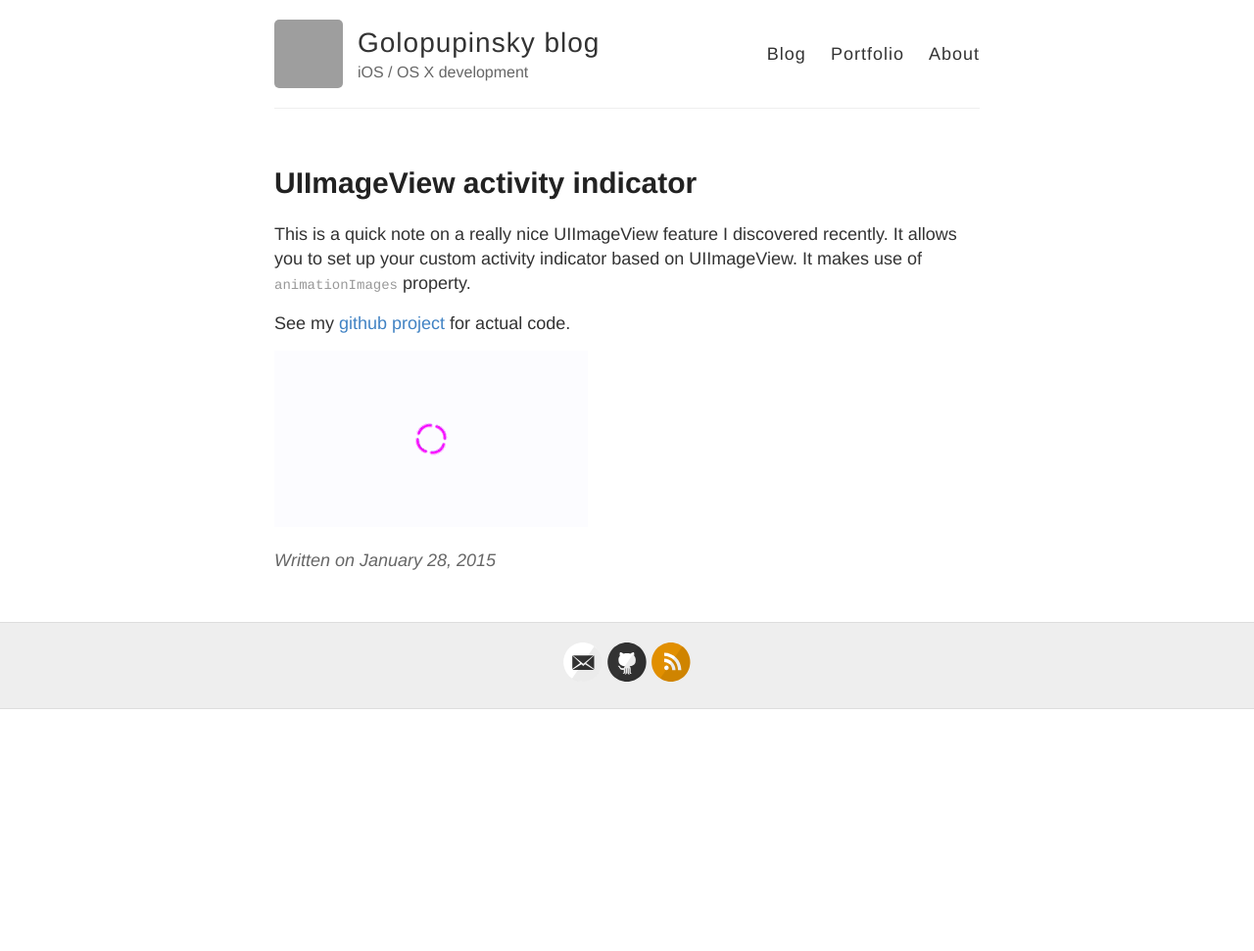
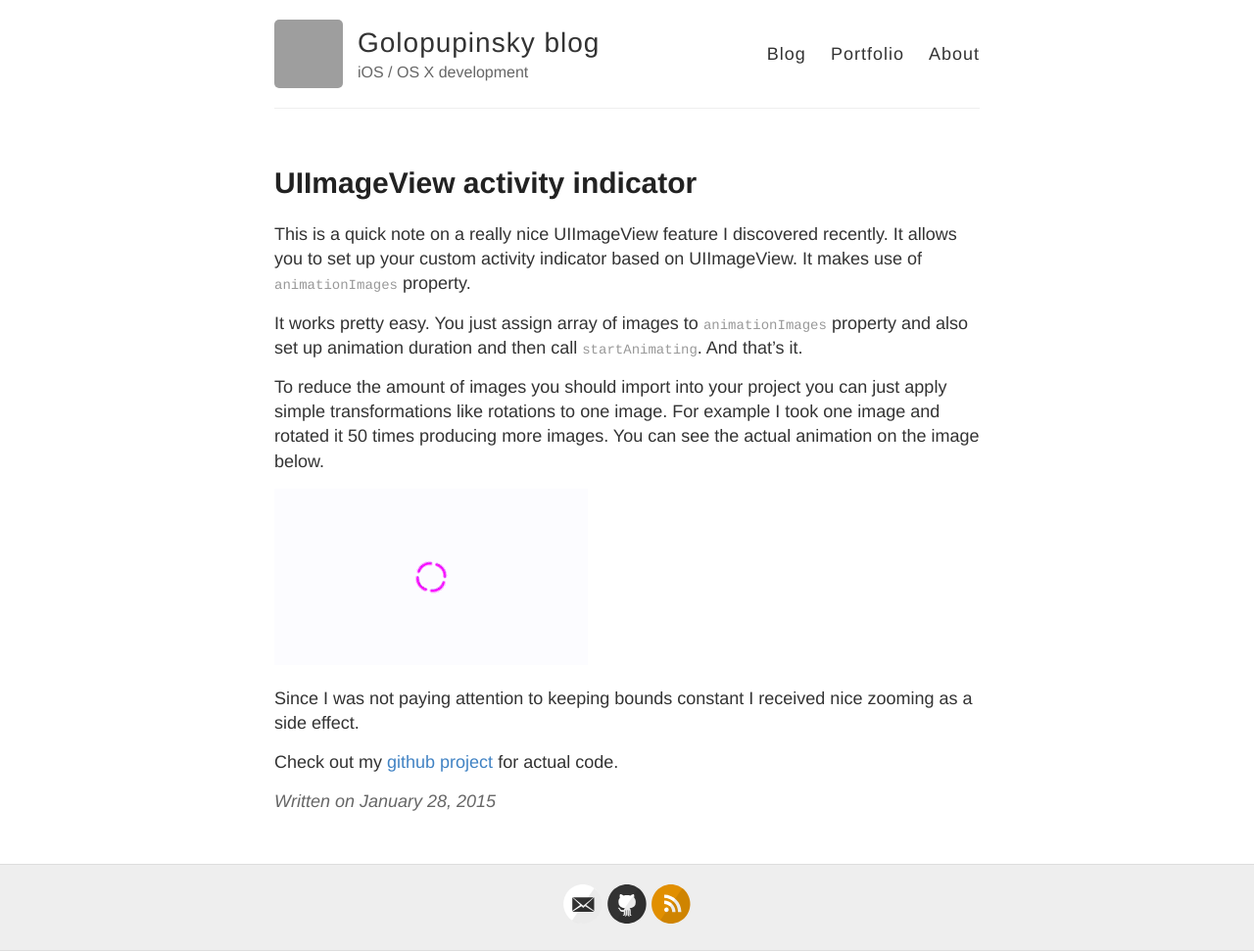
Before and after one commit to golopupinsky/golopupinsky.github.io, a Jekyll site: the page built from _posts/2015-1-28-UIImageView-progress.md, in a window 1280 px wide. Shown: the whole page at 98% size. Built offline with Jekyll 4.4.1, drawn with Linux system fonts in a browser that asks for light colours; before the commit the page ends 900 px from its top, so only the background shows below that; grey boxes are pictures that could not be loaded.

Commit message:
UIImageview activity: Updated image

````diff
--- a/_posts/2015-1-28-UIImageView-progress.md
+++ b/_posts/2015-1-28-UIImageView-progress.md
@@ -5,6 +5,12 @@ title: UIImageView activity indicator
 This is a quick note on a really nice UIImageView feature I discovered recently.
 It allows you to set up your custom activity indicator based on UIImageView. It makes use of ```animationImages``` property.
 
-See my [github project](https://github.com/golopupinsky/ImageViewActivityIndicator) for actual code.
+It works pretty easy. You just assign array of images to ```animationImages``` property and also set up animation duration and then call ```startAnimating```. And that's it.
+
+To reduce the amount of images you should import into your project you can just apply simple transformations like rotations to one image. For example I took one image and rotated it 50 times producing more images. You can see the actual animation on the image below.
 
 ![]({{ site.baseurl }}/images/activity.gif)
+
+Since I was not paying attention to keeping bounds constant I received nice zooming as a side effect.
+
+Check out my [github project](https://github.com/golopupinsky/ImageViewActivityIndicator) for actual code.
````
